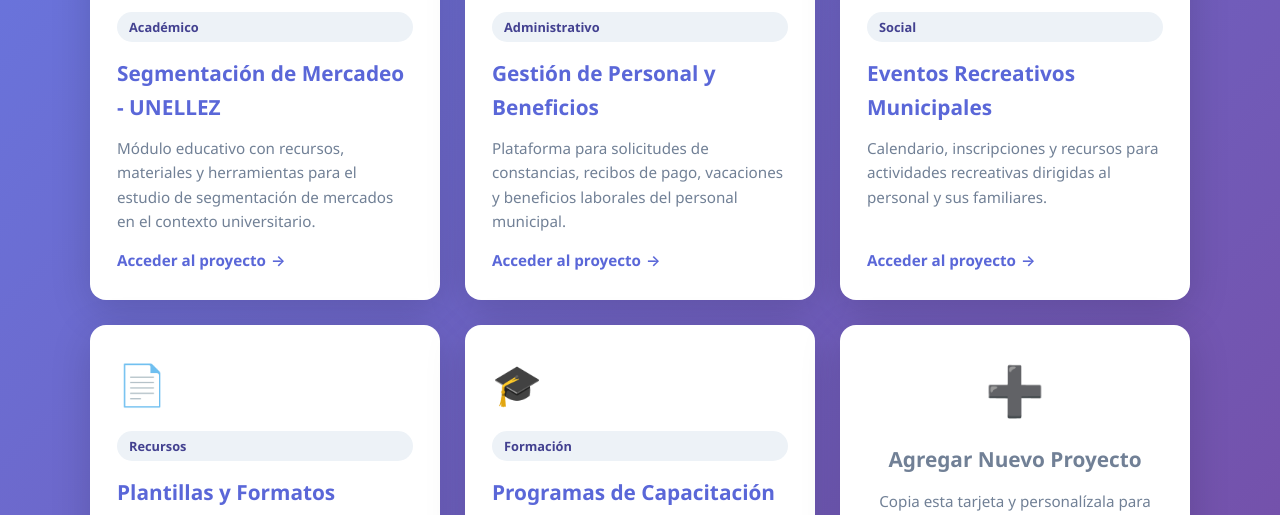
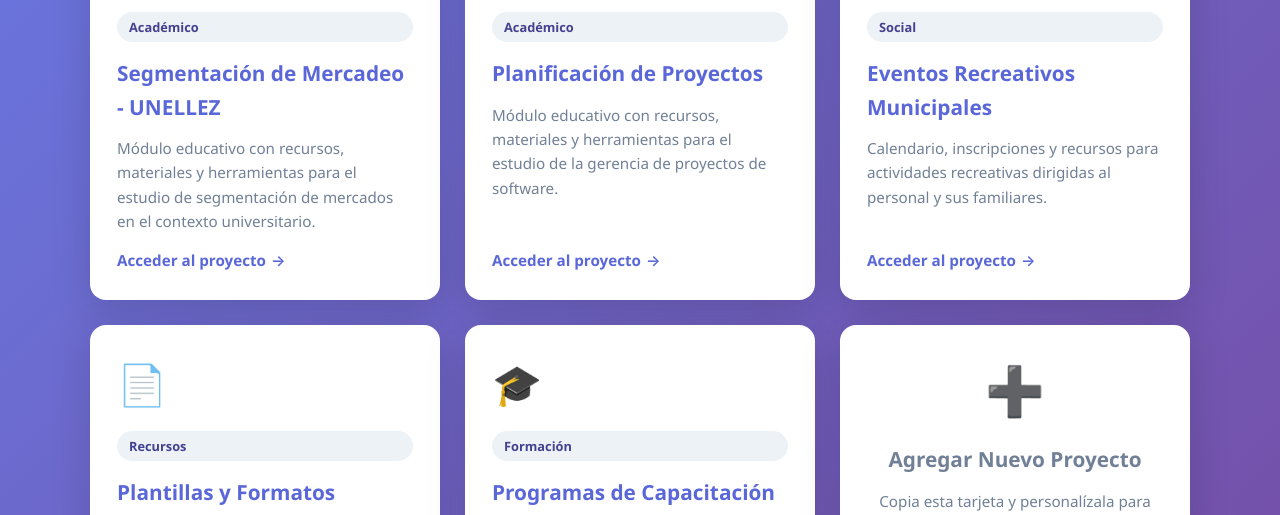
Before and after one commit to jgg121271-max/jgg121271-max.github.io, a plain HTML site: page index.html in a window 1280 px wide. Shown: the part 585-1100 px from the top of the page. Drawn offline with Linux system fonts and the light colour scheme.

Commit message:
Update index.html

```diff
--- a/index.html
+++ b/index.html
@@ -221,12 +221,12 @@
                 <span class="link-text">Acceder al proyecto</span>
             </a>
 
-            <!-- Proyecto 2: Gestión de Personal -->
-            <a href="recursos-rrhh/" class="project-card" target="_blank">
+            <!-- Proyecto 2: Gerencía de Proyecto de Software -->
+            <a href="gerencia-proyecto-software-unellez/" class="project-card" target="_blank">
                 <span class="icon">👥</span>
-                <span class="badge">Administrativo</span>
-                <h3>Gestión de Personal y Beneficios</h3>
-                <p>Plataforma para solicitudes de constancias, recibos de pago, vacaciones y beneficios laborales del personal municipal.</p>
+                <span class="badge">Académico</span>
+                <h3>Planificación de Proyectos</h3>
+                <p>Módulo educativo con recursos, materiales y herramientas para el estudio de la gerencia de proyectos de software.</p>
                 <span class="link-text">Acceder al proyecto</span>
             </a>
 
```
